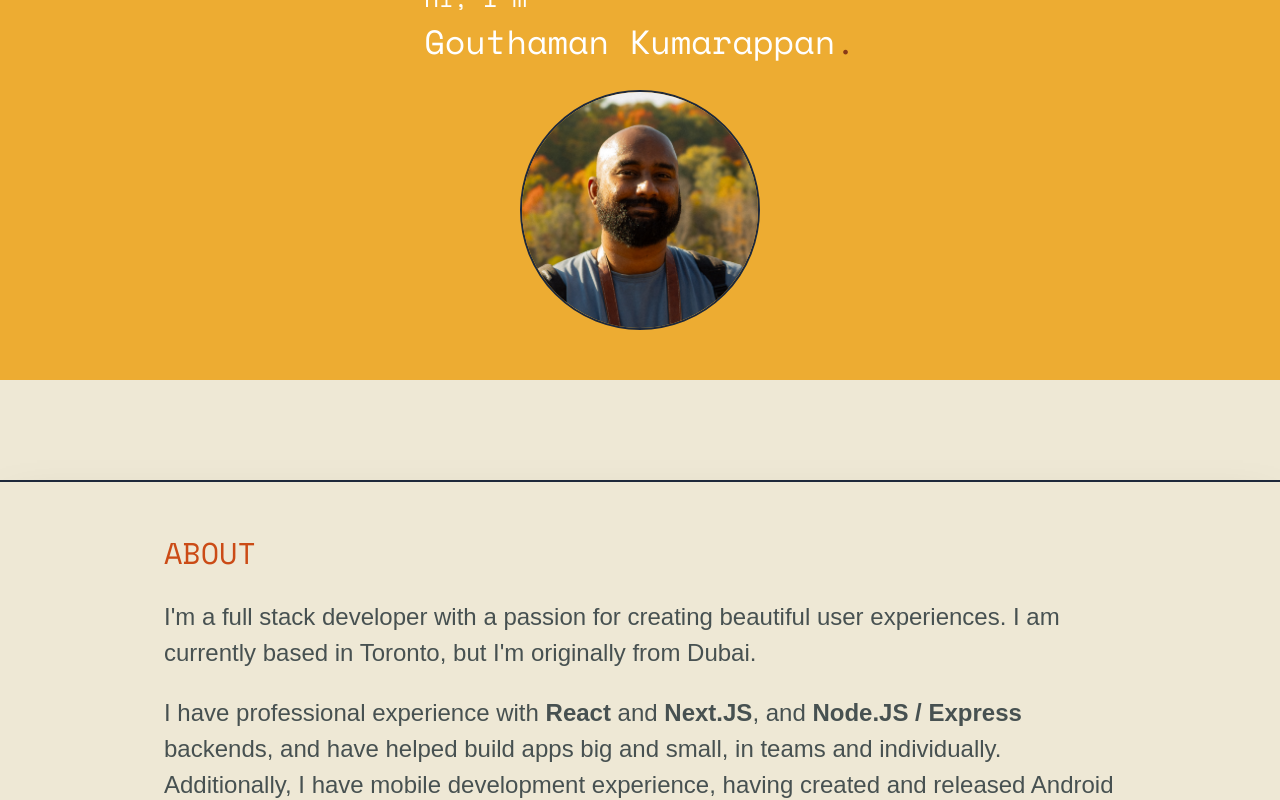
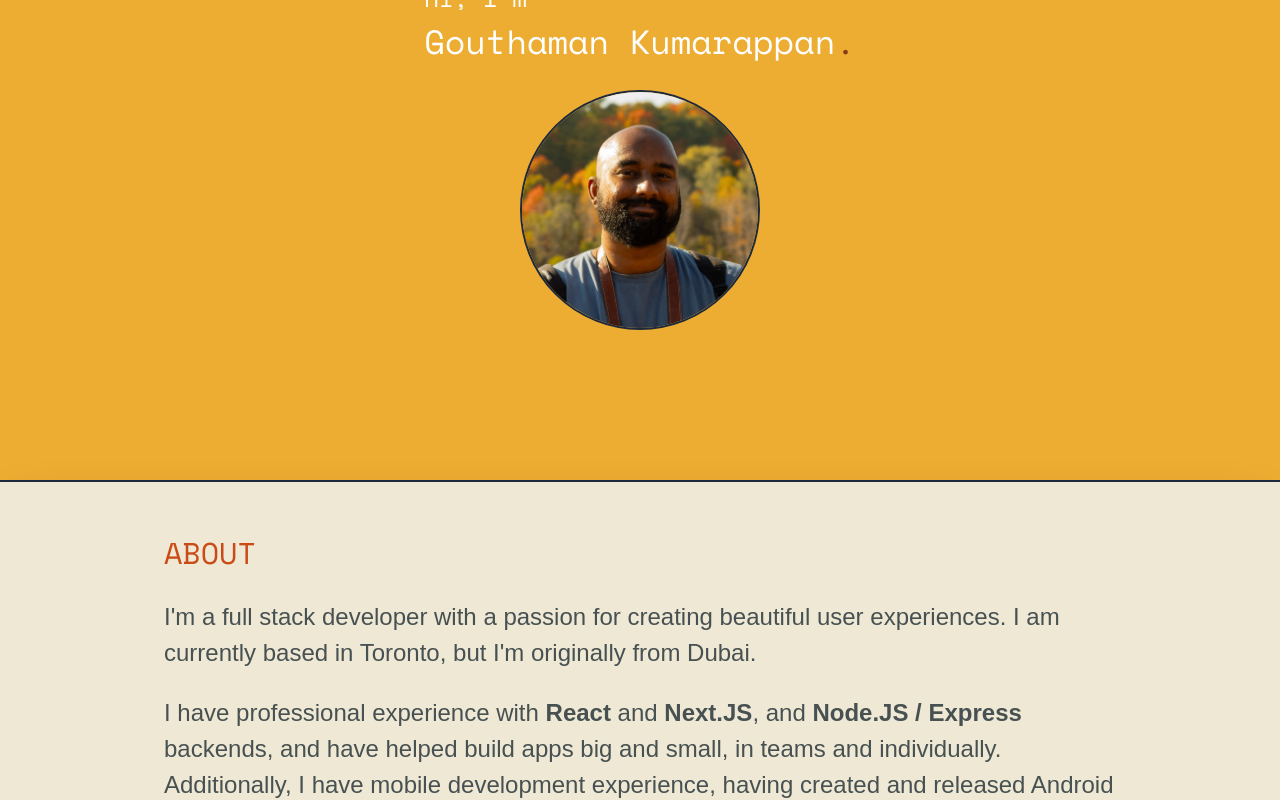
Before and after one commit to gouthamank/pageportal, a Next.js app: page / in a window 1280 px wide. Shown: the top 800 px of the page. Built offline with nearby package versions, Linux system fonts and the light colour scheme; no server answers; a web font is replaced by a local one.

Commit message:
update: root bg color

```diff
--- a/src/app/globals.css
+++ b/src/app/globals.css
@@ -4,13 +4,13 @@
 
 :root {
     --foreground-rgb: theme('colors.light-fg');
-    --background-start-rgb: theme('colors.light-bg-1');
+    --background-start-rgb: theme('colors.early-dawn.400');
     --background-end-rgb: theme('colors.light-bg-2');
 }
 
 :root.dark {
     --foreground-rgb: theme('colors.dark-fg');
-    --background-start-rgb: theme('colors.dark-bg-1');
+    --background-start-rgb: theme('colors.dark-bg-2');
     --background-end-rgb: theme('colors.dark-bg-2');
 }
 
```
Also changed, not shown: public/site.webmanifest.
